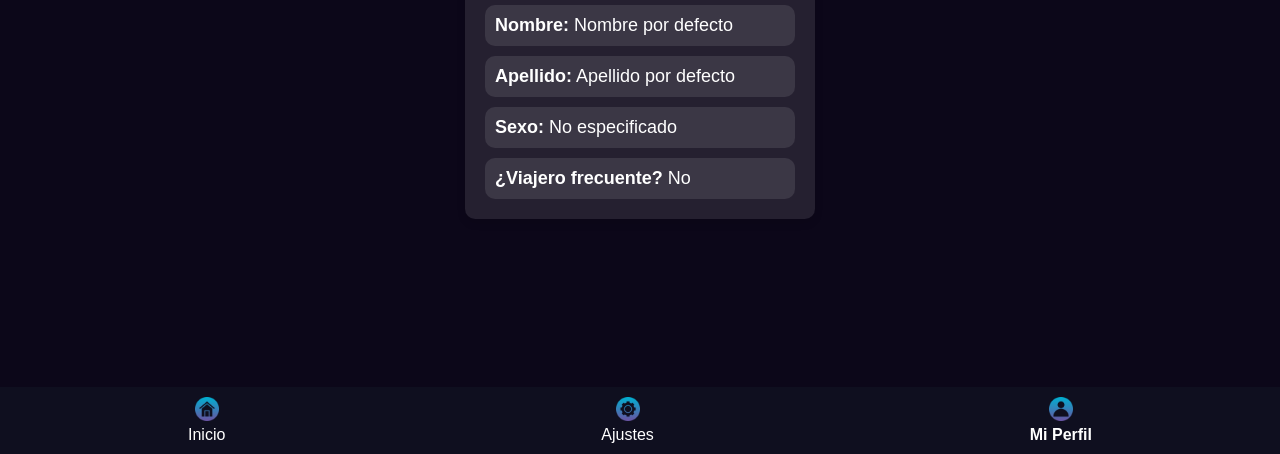
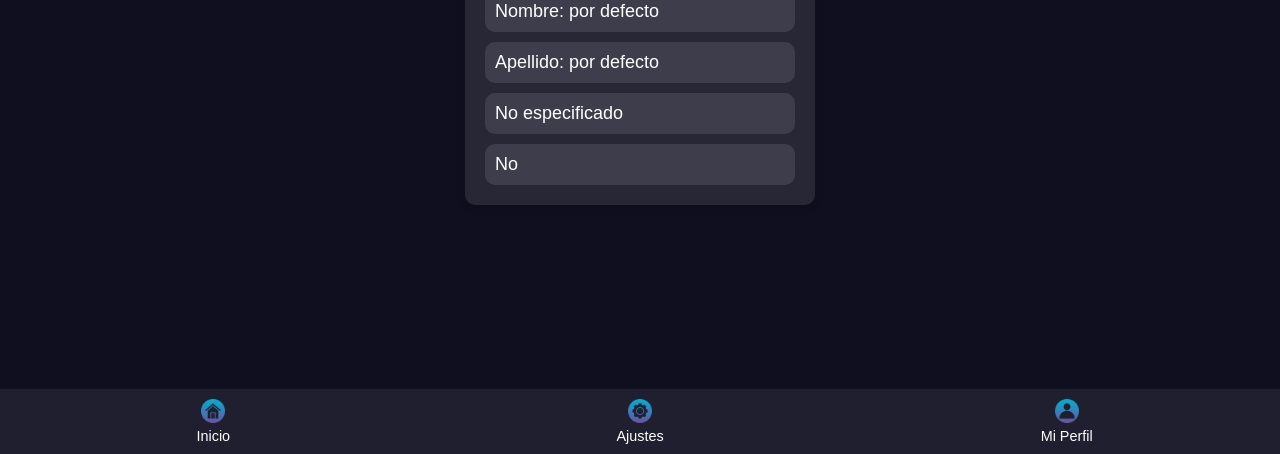
Before and after one commit to Andres241218/APMT2, a plain HTML site: page html/usuario.html in a window 1280 px wide. Shown: the part 346-800 px from the top of the page. Drawn offline with Linux system fonts and the light colour scheme.

Commit message:
Se configuran los temas y el cambio de idioma para la vista Mi perfil

```diff
--- a/css/usuario.css
+++ b/css/usuario.css
@@ -75,33 +75,43 @@
     margin-right: 5px;
   }
 
-  /* Estilos para el footer */
   .footer {
-    width: 100%;
-    background: #0f0f1f;
-    padding: 10px 0;
     position: fixed;
     bottom: 0;
+    width: 100%;
   }
 
   .nav-bar {
     display: flex;
     justify-content: space-around;
+    align-items: center;
+    background-color: #1f1f2f;
+    padding: 10px 0;
   }
 
   .nav-bar a {
-    color: white;
+    color: #fff;
     text-decoration: none;
+    font-size: 0.9rem;
     text-align: center;
+    flex: 1;
+    display: flex;
+    flex-direction: column;
+    align-items: center;
+  }
+
+  .nav-bar a img {
+    width: 24px;
+    height: 24px;
+    margin-bottom: 5px;
   }
 
   .nav-bar a.active {
-    font-weight: bold;
+    color: #4a4aff;
   }
 
-  .nav-bar img {
-    width: 24px;
-    height: 24px;
-    display: block;
-    margin: 0 auto 5px;
+  .nav-bar a:hover {
+    background-color: #2f2f4f;
+    transition: background-color 0.3s;
+    padding: 10px 0;
   }
--- a/html/usuario.html
+++ b/html/usuario.html
@@ -22,16 +22,16 @@
     <footer class="footer">
       <nav class="nav-bar">
         <a href="index.html">
-          <img src="../img/casa.png" alt="Inicio" />
-          <span data-i18n="inicio">Inicio</span>
+          <img src="../img/casa.png" alt="Inicio">
+          <span>Inicio</span>
         </a>
         <a href="ajustes.html">
-          <img src="../img/ajustes.png" alt="Ajustes" />
-          <span data-i18n="ajustes">Ajustes</span>
+          <img src="../img/ajustes.png" alt="Ajustes">
+          <span>Ajustes</span>
         </a>
-        <a href="usuario.html" class="active">
-          <img src="../img/perfil.png" alt="Mi Perfil" />
-          <span data-i18n="mi-perfil">Mi Perfil</span>
+        <a href="usuario.html">
+          <img src="../img/perfil.png" alt="Mi Perfil">
+          <span>Mi Perfil</span>
         </a>
       </nav>
     </footer>
@@ -42,8 +42,8 @@
 
         if (!userData) {
           userData = {
-            nombre: 'Nombre por defecto',
-            apellido: 'Apellido por defecto',
+            nombre: 'Nombre: por defecto',
+            apellido: 'Apellido: por defecto',
             sexo: 'No especificado',
             viajeroFrecuente: 'No'
           };
@@ -58,5 +58,7 @@
         `;
       });
     </script>
+       <script src="../js/data/idioma.js"></script>
+       <script src="../js/util/configuraciones.js"></script>
   </body>
 </html>
```
